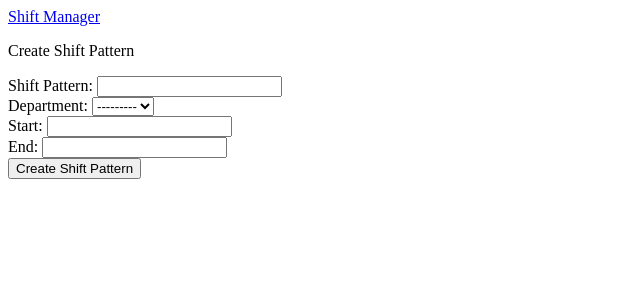
After one commit to ukush/ShiftManager, a Django app: page /rota/create/ in a window 1280 px wide. The commit adds this page. Shown: the top 300 px of the page, without its empty margins (0-640 px from the left). Run offline with Django 5.2, Linux system fonts and the light colour scheme; data that the repository does not hold is empty.

Commit message:
create shift pattern form complete

```diff
--- a/shift_manager/admin.py
+++ b/shift_manager/admin.py
@@ -2,9 +2,10 @@ from django.contrib import admin
 
 # Register your models here.
 
-from .models import User, Role, Department, Shift, Assignment
+from .models import User, Role, Department, Shift, Assignment, ShiftPattern
 admin.site.register(User)
 admin.site.register(Role)
 admin.site.register(Department)
 admin.site.register(Shift)
 admin.site.register(Assignment)
+admin.site.register(ShiftPattern)
--- /dev/null
+++ b/shift_manager/forms.py
@@ -0,0 +1,21 @@
+from django import forms
+from .models import ShiftPattern, Shift, Assignment
+
+
+class ShiftPatternForm(forms.ModelForm):
+    class Meta:
+        model = ShiftPattern
+        fields = ['name', 'department', 'start_time', 'end_time']
+        labels = {'name': 'Shift Pattern', 'department': 'Department', 'start_time': 'Start', 'end_time': 'End'}
+
+class ShiftForm(forms.ModelForm):
+    class Meta:
+        model = Shift
+        fields = ['shift_start', 'shift_end', 'pattern', 'manager']
+        fields = {'shift_start':'Date Start', 'shift_end':'Date End', 'pattern':'Shift Pattern', 'manager':'Shift Manager'}
+
+class AssignmentForm(forms.ModelForm):
+    class Meta:
+        model = Assignment
+        fields = ['user', 'shift']
+        labels = {'user': 'Assigned User', 'shift': 'Shift'}
--- a/shift_manager/models.py
+++ b/shift_manager/models.py
@@ -31,10 +31,17 @@ class User(models.Model):
         """Return a string representation of the model"""
         return self.name
 
+class ShiftPattern(models.Model):
+    name = models.CharField(max_length=50)
+    department = models.ForeignKey(Department, null=True, blank=True, on_delete=models.CASCADE)
+    start_time = models.TimeField()
+    end_time = models.TimeField()
+
 
 class Shift(models.Model):
-    shift_start = models.DateTimeField()
-    shift_end = models.DateTimeField()
+    shift_start = models.DateField()
+    shift_end = models.DateField()
+    pattern = models.ForeignKey(ShiftPattern, null=True, blank=True, on_delete=models.CASCADE)
     manager = models.ForeignKey(User, on_delete=models.CASCADE)
 
 
--- /dev/null
+++ b/shift_manager/templates/shift_manager/create_shift_pattern.html
@@ -0,0 +1,13 @@
+{% extends 'shift_manager/base.html' %}
+
+{% block content %}
+
+<p> Create Shift Pattern </p>
+
+<form action="{% url 'shift_manager:create_shift_pattern' %}" method='post'>
+    {% csrf_token %}
+    {{form.as_div}}
+    <button name='submit'>Create Shift Pattern</button>
+</form>
+
+{% endblock content %}
--- a/shift_manager/templates/shift_manager/index.html
+++ b/shift_manager/templates/shift_manager/index.html
@@ -2,4 +2,5 @@
 
 {% block content %}
     <p>Please use this app to keep track of your shifts!</p>
+    <a href="{% url 'shift_manager:create_shift_pattern' %}">Create Shift Pattern</a>
 {% endblock content %}
--- a/shift_manager/templates/shift_manager/users.html
+++ b/shift_manager/templates/shift_manager/users.html
@@ -1,6 +1,7 @@
 {% extends 'shift_manager/base.html' %}
 
 {% block content %}
+<a href="{% url 'shift_manager:create_shift_pattern' %}">Create Shift Pattern</a>
 <p>Users</p>
 
 <table>
@@ -20,7 +21,7 @@
                 <td scope="row">{{user.department}}</td>
                 <td scope="row">{{user.telephone}}</td>
                 <td scope="row">
-                    <a href="{% url 'user_shifts' user.id %}"><button>View Shifts</button></a>
+                    <a href="{% url 'shift_manager:user_shifts' user.id %}"><button>View Shifts</button></a>
                 </td>
         </tr>
     </tbody>
--- a/shift_manager/urls.py
+++ b/shift_manager/urls.py
@@ -4,7 +4,7 @@ from django.urls import path
 
 from . import views
 
-appname = "shift_manager"
+app_name = "shift_manager"
 urlpatterns = [
     # Home Page
     path('', views.index, name='index'),
@@ -13,5 +13,7 @@ urlpatterns = [
     # Page that shows single user
     path('users/<int:user_id>/', views.user, name='user'),
     # Page that shows individual user's shifts
-    path('users/<int:user_id>/shifts/', views.user_shifts, name='user_shifts')
+    path('users/<int:user_id>/shifts/', views.user_shifts, name='user_shifts'),
+    # Page to create shifts
+    path('rota/create/', views.create_shift_pattern, name='create_shift_pattern')
 ]
--- a/shift_manager/views.py
+++ b/shift_manager/views.py
@@ -1,5 +1,6 @@
-from django.shortcuts import render
+from django.shortcuts import render, redirect
 from .models import User, Assignment, Shift
+from .forms import ShiftPatternForm
 
 def index(request):
     """The home page of the shift manager app"""
@@ -27,3 +28,18 @@ def user_shifts(request, user_id):
     shifts = Shift.objects.filter(assignment__user=user).order_by('shift_start')
     context = {'user': user, 'shifts': shifts}
     return render(request, 'shift_manager/user_shifts.html', context)
+
+def create_shift_pattern(request):
+    if request.method != 'POST':
+        # No data submitted, create a blank form
+        form = ShiftPatternForm()
+    else:
+        # POST data submitted, build form
+        form = ShiftPatternForm(data=request.POST)
+        if form.is_valid():
+            form.save()
+            return redirect('shift_manager:users')
+
+    # Display blank or invalid form
+    context = {'form': form}
+    return render(request, 'shift_manager/create_shift_pattern.html', context)
```
Also changed, not shown: shift_manager/templates/shift_manager/user.html (+7 -2 lines), shift_manager/templates/shift_manager/user_shifts.html (+7 -2 lines), shift_manager/migrations/0009_alter_shift_shift_end_alter_shift_shift_start_and_more.py (added), shift_manager/migrations/0010_shift_pattern.py (added).
